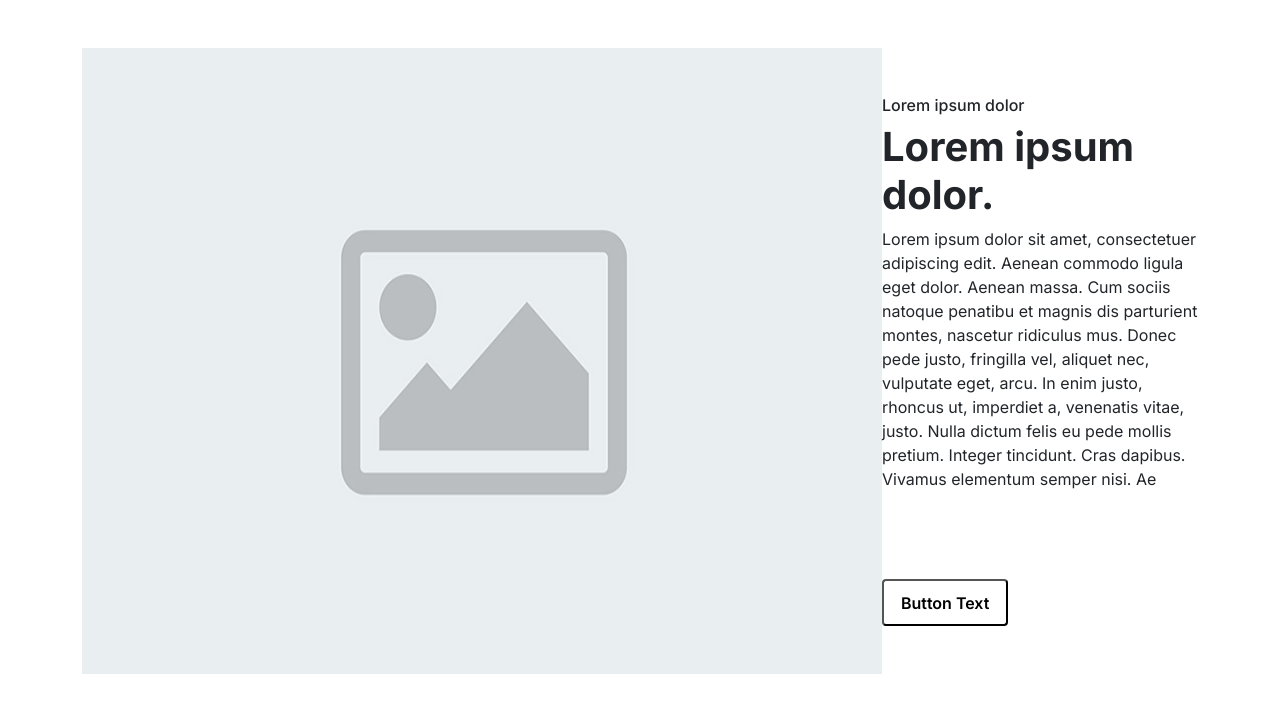
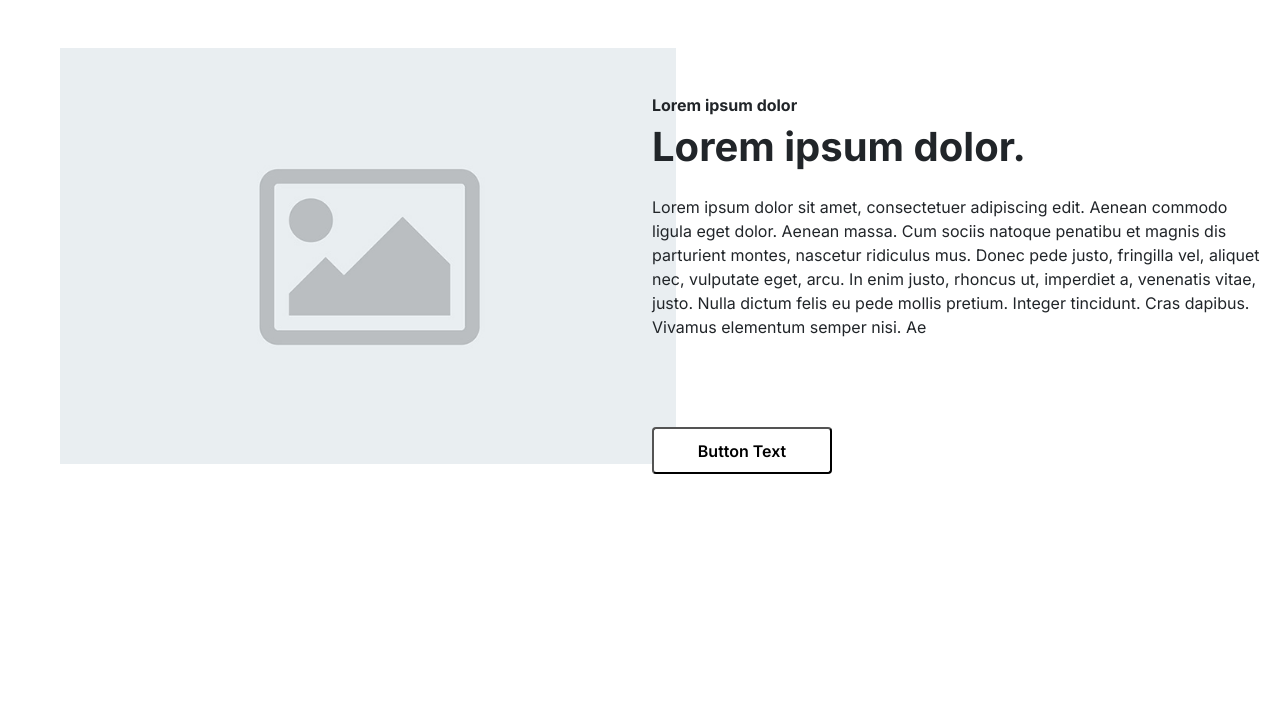
Before and after one commit to markgmz92/sourceflow-assignment, a Next.js app: page / in a window 1280 px wide. Shown: the top 712 px of the page. Built offline with nearby package versions, Linux system fonts and the light colour scheme.

Commit message:
Style refactor

```diff
--- a/app/component/MarkDown.js
+++ b/app/component/MarkDown.js
@@ -1,22 +1,25 @@
 import React from 'react';
-
 import Button from './Button';
 
 const MarkDown = () => {
   return (
-    <div className='my-lg-5 my-md-0 my-sm-5 flex-start'>
-      <h6 className=''>Lorem ipsum dolor</h6>
-      <h1 className='mt-sm-0 mt-md-0 px-sm-0 fw-bold '>Lorem ipsum dolor.</h1>
-      <p>
-        Lorem ipsum dolor sit amet, consectetuer adipiscing edit. Aenean commodo
-        ligula eget dolor. Aenean massa. Cum sociis natoque penatibu et magnis
-        dis parturient montes, nascetur ridiculus mus. Donec pede justo,
-        fringilla vel, aliquet nec, vulputate eget, arcu. In enim justo, rhoncus
-        ut, imperdiet a, venenatis vitae, justo. Nulla dictum felis eu pede
-        mollis pretium. Integer tincidunt. Cras dapibus. Vivamus elementum
-        semper nisi. Ae
-      </p>
-      <Button />
+    <div className='container'>
+      <div className='my-lg-5'>
+        <h6 className='my-2 fw-bold'>Lorem ipsum dolor</h6>
+        <h1 className='my-2 fw-bold '>Lorem ipsum dolor.</h1>
+
+        <p className='my-4 w-70'>
+          Lorem ipsum dolor sit amet, consectetuer adipiscing edit. Aenean
+          commodo ligula eget dolor. Aenean massa. Cum sociis natoque penatibu
+          et magnis dis parturient montes, nascetur ridiculus mus. Donec pede
+          justo, fringilla vel, aliquet nec, vulputate eget, arcu. In enim
+          justo, rhoncus ut, imperdiet a, venenatis vitae, justo. Nulla dictum
+          felis eu pede mollis pretium. Integer tincidunt. Cras dapibus. Vivamus
+          elementum semper nisi. Ae
+        </p>
+
+        <Button />
+      </div>
     </div>
   );
 };
--- a/app/home/page.js
+++ b/app/home/page.js
@@ -5,13 +5,16 @@ import MarkDown from '../component/MarkDown';
 
 const HomePage = () => {
   return (
-    <section className='container mt-5 auto'>
+    <section className='mt-5'>
       <div className='d-flex flex-column flex-md-row'>
-        <Image
-          className='img-fluid mt-10'
-          src={Placeholder}
-          alt='Dummy Image'
-        />
+        <div className='container'>
+          <Image
+            className='img-fluid mx-lg-5 '
+            src={Placeholder}
+            alt='Dummy Image'
+          />
+        </div>
+
         <MarkDown />
       </div>
     </section>
--- a/app/styles/button.module.css
+++ b/app/styles/button.module.css
@@ -1,16 +1,15 @@
 .button {
-  width: 40%;
   padding: 0.6rem;
   font-size: 16px;
   max-width: 300px;
   background-color: #ffff;
-  margin-top: 72px;
+  width: 180px;
   font-weight: 600;
   border-radius: 4px;
 }
 
-.button-container {
-  display: flex;
-  justify-content: center;
-  align-items: center;
+@media (min-width: 1200px) {
+  .button {
+    margin-top: 64px;
+  }
 }
```
